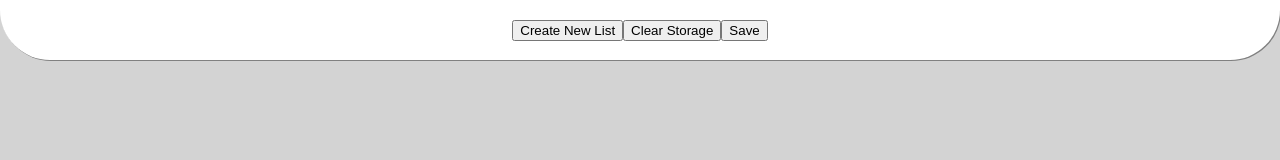
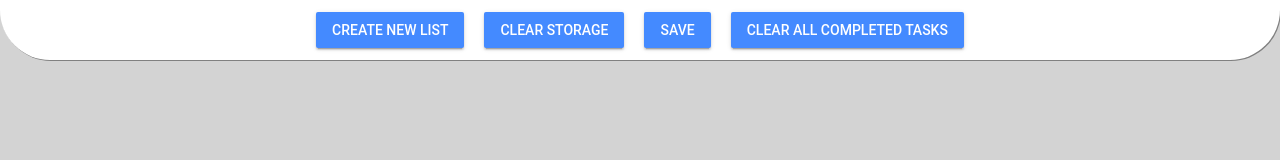
Before and after one commit to NoaDel/ToDoProj, a plain HTML site: page index.html in a window 1280 px wide. Drawn offline with nearby package versions, Linux system fonts and the light colour scheme.

Commit message:
Finishing up

```diff
--- a/index.html
+++ b/index.html
@@ -15,9 +15,10 @@
 </head>
 <body>
     <div id="menu">
-        <button type="button" onclick="createList()">Create New List</button>
-        <button type="button" onclick="iclear()">Clear Storage</button>
-        <button type="button" onclick="save(this)">Save</button>
+        <button id="spacin" class="mdl-button mdl-js-button mdl-button--raised mdl-js-ripple-effect mdl-button--accent" type="button" onclick="createList()">Create New List</button>
+        <button id="spacin" class="mdl-button mdl-js-button mdl-button--raised mdl-js-ripple-effect mdl-button--accent" type="button" onclick="iclear()">Clear Storage</button>
+        <button id="spacin" class="mdl-button mdl-js-button mdl-button--raised mdl-js-ripple-effect mdl-button--accent" type="button" onclick="save(this)">Save</button>
+        <button id="spacin" class="mdl-button mdl-js-button mdl-button--raised mdl-js-ripple-effect mdl-button--accent" type="button" onclick="clearCompleted()">Clear All Completed Tasks</button>
     </div>
     <div id="listContainer">
     </div>
--- a/script.js
+++ b/script.js
@@ -41,14 +41,13 @@ function createList(listName, taskArray){
     deleteCompleted.className = "mdl-button mdl-js-button mdl-button--raised mdl-js-ripple-effect mdl-button--accent";
     deleteCompleted.value = "Delete Completed Tasks";
     deleteCompleted.type = 'button';
+    deleteCompleted.onclick = clearCompletedLocal;
     header.appendChild(tasknameBox);
     header.appendChild(addTaskButton);
     header.appendChild(deleteCompleted);
     header.appendChild(removeListButton);
     list.appendChild(header);
     document.getElementById('listContainer').appendChild(list);
-    console.log(listName);
-    console.log(taskArray);
     if(taskArray != null){
         for(var i = 0; i < taskArray.length; i++){
             createTaskLoad(taskArray[i][0], taskArray[i][1],list);
@@ -138,11 +137,8 @@ function createTaskLoad(taskTextValue, completedTaskValue, elem){
 function deleteThis(){
     this.parentNode.parentNode.remove(this);
 }
-// function deleteThisList(){
-//     this.parentNode.parentNode.remove(this.parentNode);
-// }
 function deleteThisList(){
-    this.class = "test";
+    //this.class = "test";
     this.remove(parentNode.removeChild(this));
 }
 function animat(){
@@ -162,35 +158,41 @@ function save(){
         window.localStorage.setItem("item"+i,temp1)
     }
 }
+function clearCompleted(){
+    var webItems = document.getElementById('listContainer');
+    console.log(webItems.childNodes);
+    console.log(webItems.childNodes.length);
+    for(let i = 0; i < webItems.childNodes.length - 1; i++){
+    //console.log(webItems.childNodes[i+1].childNodes.length);
+        for(let j = 0; j < webItems.childNodes[i+1].childNodes.length - 1; j++){
+            console.log(webItems.childNodes[i+1].childNodes[j+1]);
+            if(webItems.childNodes[i+1].childNodes[j+1].childNodes[1].childNodes[0].checked == true){
+                webItems.childNodes[i+1].childNodes[j+1].remove();
+			}
+		}
+
+	}
+}
+function clearCompletedLocal(){
+    console.log(this.parentNode.parentNode.childNodes);
+    for(let i = 1; i < this.parentNode.parentNode.childNodes.length; i++){
+        if(this.parentNode.parentNode.childNodes[i].childNodes[1].childNodes[0].checked == true){
+            this.parentNode.parentNode.childNodes[i].remove();
+		}
+	}
+}
 window.onload = function(){
     var arrayinside = [];
     for(let i = 0; i < this.localStorage.length; i++){
         var tempor = this.localStorage.getItem('item'+i).split(',');
-        //for(let z = 1; z < (tempor.length) /2; z++){
-        //    for(var j = 2; j < tempor.length; j+= 2){
-        //        var arrayinsideinside = [];
-        //        arrayinsideinside.push(tempor[j-1] );
-        //        arrayinsideinside.push(tempor[j] );
-        //        console.log(j);
-        //    }
-        //    arrayinside.push(arrayinsideinside);
-        //}
             for(var j = 2; j < tempor.length; j+= 2){
                 var arrayinsideinside = [];
                 arrayinsideinside.push(tempor[j-1] );
                 arrayinsideinside.push(tempor[j] );
-                console.log(j);
             arrayinside.push(arrayinsideinside);
             }
         this.createList(tempor[0], arrayinside);
         arrayinside = [];
     }
-    //let temp = this.createList("Yeet Yote", [["Test", "false"]]);
-    // let temp1 = this.createList("Yeet Yote1", [["Test1", false],["NoTest1",false],["NoTester1",true]]);
-    // let temp2 = this.createList("Yeet Yote2", [["Test2", false],["NoTest2",false],["NoTester2",true]]);
-    // console.log(document.getElementById('listContainer').childNodes[1].childNodes[0].childNodes[0].childNodes[0].value);
-    // console.log(document.getElementById('listContainer').childNodes[1]);
-    // console.log(document.getElementById('listContainer').childNodes[1].childNodes[1].childNodes[0].childNodes[0].value);
-    // console.log(document.getElementById('listContainer').childNodes[1].childNodes[1].childNodes[1].childNodes[0].checked);
 
 }
--- a/style.css
+++ b/style.css
@@ -14,6 +14,9 @@ body {
     justify-content: center;
     align-items: center;
     box-shadow: gray 1px 1px;
+}
+#spacin{
+    margin: 10px;
 }
 #listContainer{
     display: flex;
```
